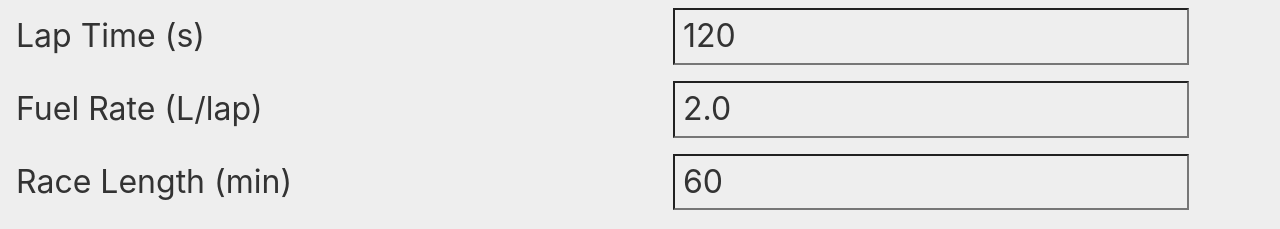
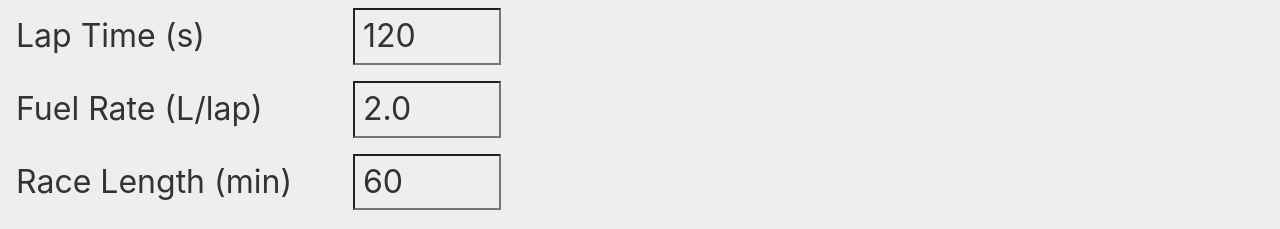
Before and after one commit to andygock/fuel-calculator, a website built with Parcel: page src/index.html in a window 1280 px wide. Shown: the top 229 px of the page. Built offline with nearby package versions, Linux system fonts and the light colour scheme.

Commit message:
Additional styling

```diff
--- a/src/style.scss
+++ b/src/style.scss
@@ -14,12 +14,12 @@ input {
 
 label {
   display: inline-block;
-  min-width: 50vw;
+  width: 20rem;
   padding: 0.5rem;
 }
 
 input {
-  margin: 0;
+  width: 8rem;
   padding: 0.5rem;
 }
 
```
